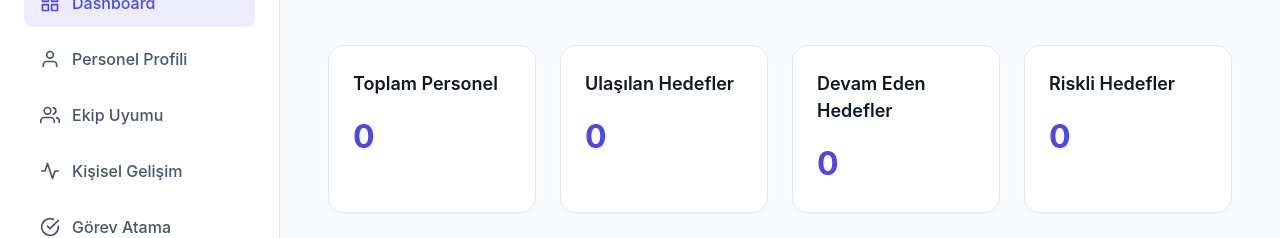
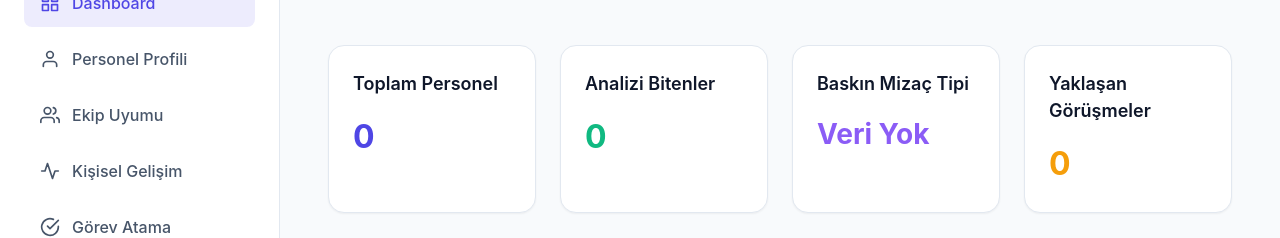
Before and after one commit to Alihan1414/HocaTan-m, a Next.js app: page / in a window 1280 px wide. Shown: the part 121-359 px from the top of the page. Built offline with nearby package versions, Linux system fonts and the light colour scheme; no server answers; the database is empty.

Commit message:
Dashboard istatistikleri güncellendi, hedefler yerine anket ve mizaç istatistikleri eklendi

```diff
--- a/src/app/page.js
+++ b/src/app/page.js
@@ -3,9 +3,10 @@
 import { useStore } from '@/store/useStore';
 import Link from 'next/link';
 import { useState, useEffect } from 'react';
+import { QUIZ_QUESTIONS, TYPES, calculatePersonality } from '@/lib/personalityEngine';
 
 export default function Dashboard() {
-  const { personnel, goals, meetings } = useStore();
+  const { personnel, meetings } = useStore();
   const [mounted, setMounted] = useState(false);
 
   useEffect(() => {
@@ -15,14 +16,28 @@ export default function Dashboard() {
   if (!mounted) return null;
 
   const totalPersonnel = personnel.length;
-  const achievedGoals = goals.filter(g => g.status === 'Ulaşıldı').length;
-  const inProgressGoals = goals.filter(g => g.status === 'Devam Ediyor').length;
-  const atRiskGoals = goals.filter(g => g.status === 'Riskli').length;
+
+  // Test çözen personel sayısı
+  const testedPersonnel = personnel.filter(p => p.quizAnswers && Object.keys(p.quizAnswers).length === QUIZ_QUESTIONS.length);
+  const totalTested = testedPersonnel.length;
+
+  // En yaygın mizaç tipini bul
+  let commonTypeDisplay = 'Veri Yok';
+  if (totalTested > 0) {
+    const typeCounts = { K: 0, M: 0, F: 0, S: 0 };
+    testedPersonnel.forEach(p => {
+      const res = calculatePersonality(p.quizAnswers);
+      typeCounts[res.primaryType]++;
+    });
+    const mostCommonTypeKey = Object.keys(typeCounts).reduce((a, b) => typeCounts[a] > typeCounts[b] ? a : b);
+    commonTypeDisplay = TYPES[mostCommonTypeKey].name;
+  }
 
   const upcomingMeetings = meetings
     .filter(m => m.status === 'Planlandı' && new Date(m.date) >= new Date())
-    .sort((a, b) => new Date(a.date) - new Date(b.date))
-    .slice(0, 3);
+    .sort((a, b) => new Date(a.date) - new Date(b.date));
+
+  const upcomingMeetingsCount = upcomingMeetings.length;
 
   return (
     <>
@@ -39,16 +54,16 @@ export default function Dashboard() {
           <div style={{ fontSize: '2rem', fontWeight: 'bold', color: 'var(--accent-color)' }}>{totalPersonnel}</div>
         </div>
         <div className="card">
-          <div className="card-title">Ulaşılan Hedefler</div>
-          <div style={{ fontSize: '2rem', fontWeight: 'bold', color: 'var(--accent-color)' }}>{achievedGoals}</div>
+          <div className="card-title">Analizi Bitenler</div>
+          <div style={{ fontSize: '2rem', fontWeight: 'bold', color: '#10b981' }}>{totalTested}</div>
         </div>
         <div className="card">
-          <div className="card-title">Devam Eden Hedefler</div>
-          <div style={{ fontSize: '2rem', fontWeight: 'bold', color: 'var(--accent-color)' }}>{inProgressGoals}</div>
+          <div className="card-title">Baskın Mizaç Tipi</div>
+          <div style={{ fontSize: '1.75rem', fontWeight: 'bold', color: '#8b5cf6' }}>{commonTypeDisplay}</div>
         </div>
         <div className="card">
-          <div className="card-title">Riskli Hedefler</div>
-          <div style={{ fontSize: '2rem', fontWeight: 'bold', color: 'var(--accent-color)' }}>{atRiskGoals}</div>
+          <div className="card-title">Yaklaşan Görüşmeler</div>
+          <div style={{ fontSize: '2rem', fontWeight: 'bold', color: '#f59e0b' }}>{upcomingMeetingsCount}</div>
         </div>
       </section>
 
```
